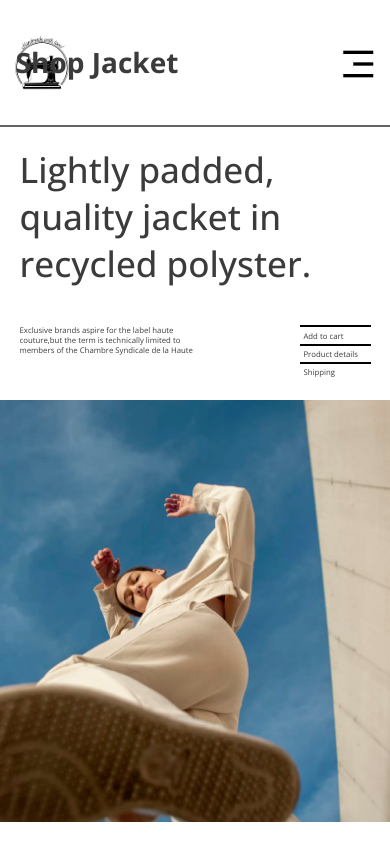
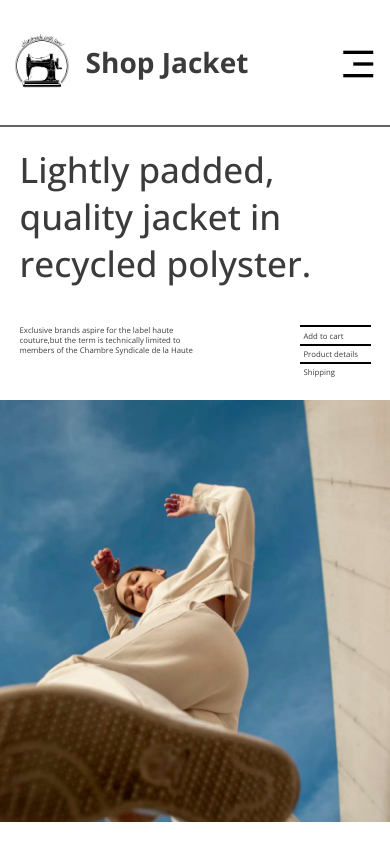
Before and after one commit to Umesh3211/Shop-Jacket-Front-Page, a plain HTML site: page index.html in a window 390 px wide. Drawn offline with nearby package versions, Linux system fonts and the light colour scheme.

Commit message:
logo changes

```diff
--- a/index.html
+++ b/index.html
@@ -21,7 +21,9 @@
     <div id="main">
       <div id="nav">
         <div id="logo">
-          <div id="logo_image"></div>
+          <div id="logo_image">
+            <img src="./images/handmade.webp" alt="">
+          </div>
           <div id="company-brand"><h4>Shop Jacket</h4></div>
         </div>
 
--- a/style.css
+++ b/style.css
@@ -32,7 +32,7 @@ html, body {
     cursor: pointer;
 }
 
-#logo_image{
+#logo_image img{
     background-image: url(./images/handmade.webp);
     width: 50px;
     height: 50px;
@@ -153,21 +153,22 @@ html, body {
         height: 15vh;
         border-bottom: 2px solid rgb(100, 100, 100);
         display: flex;
-        justify-content: space-between;
+        /* justify-content: space-between; */
     }
     #nav h3{
         display: none;
     }
 
-#logo{
-    background-image: url(./images/handmade.webp);
+#logo img{
     width: 60px;
     height: 60px;
     background-size: cover;
+    align-items: center;
+    margin-right: 10px;
 }git
 
 #company-brand{
-    margin-left: 150%;
+    margin-left: 1500%;
 }
 
 #nav bag{
```
